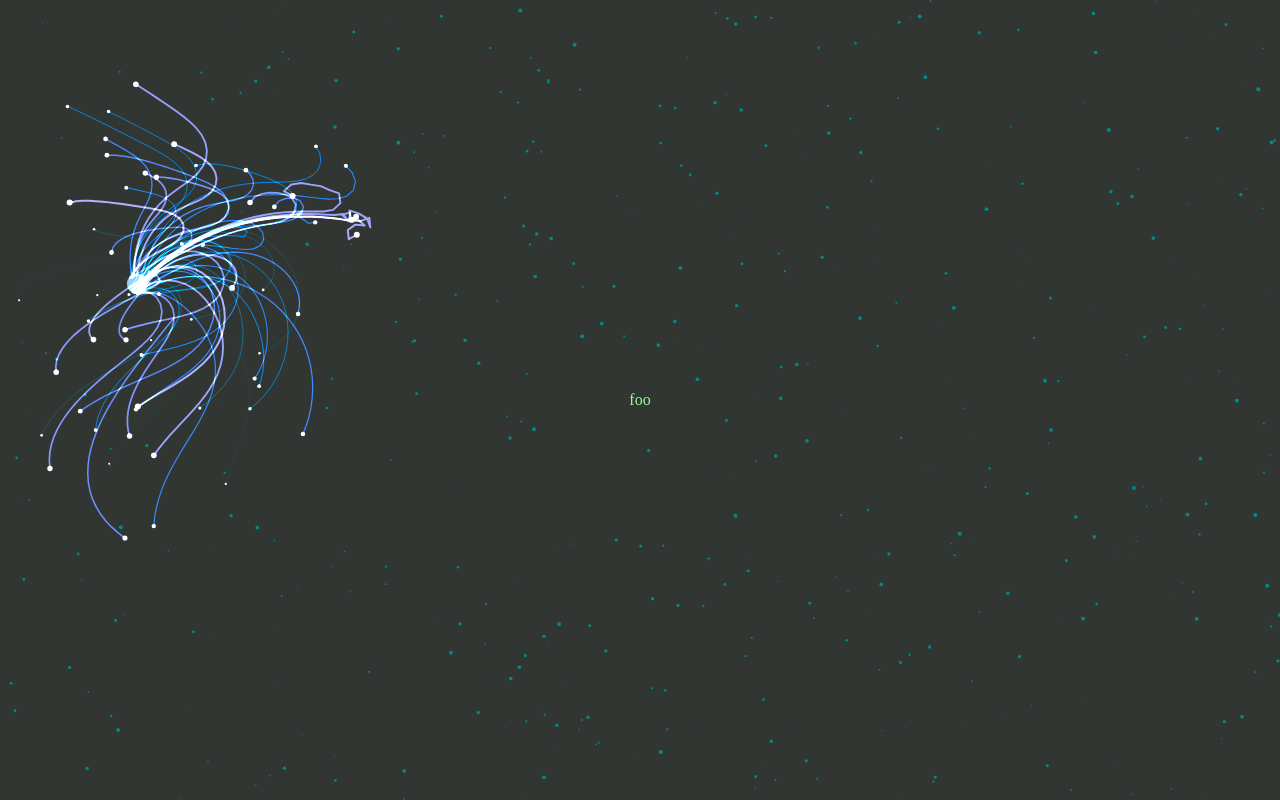
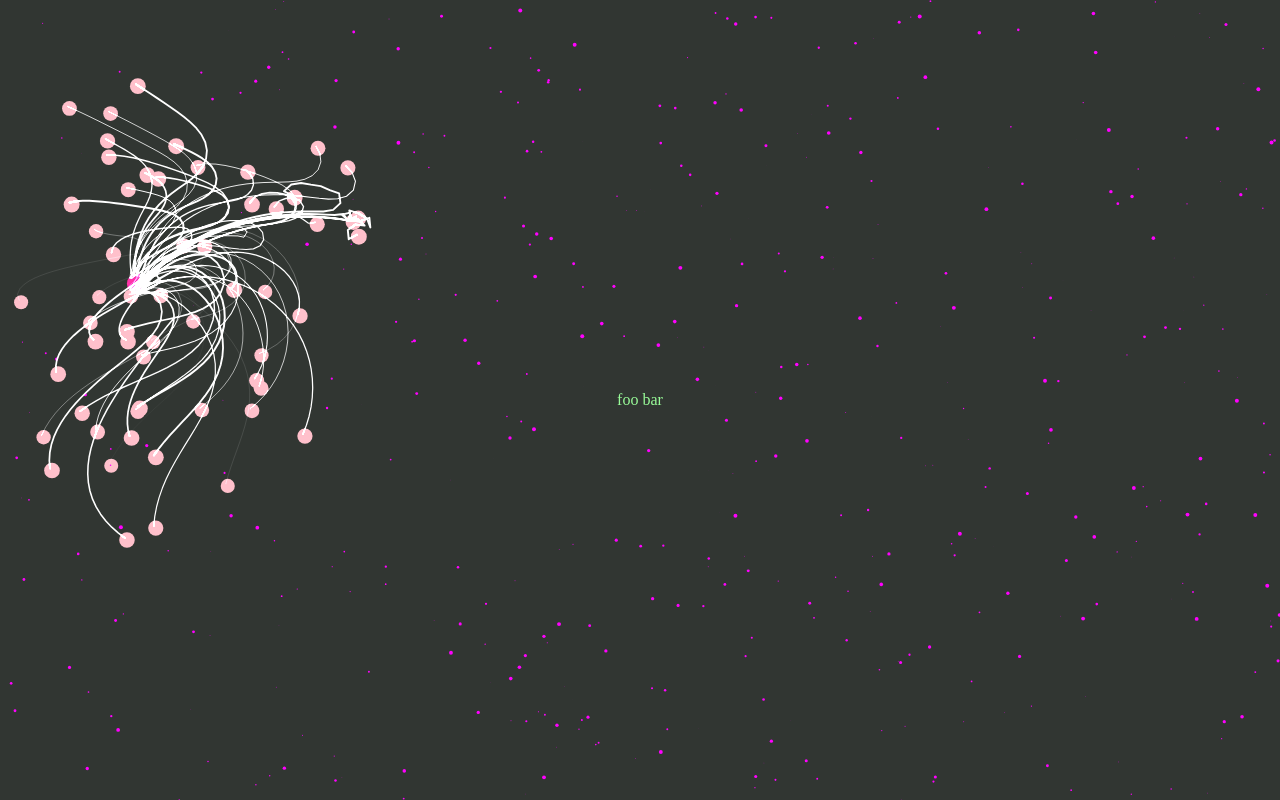
Before and after one commit to gntsqid/gntsqid.github.io, a plain HTML site: page docs/sandbox.html in a window 1280 px wide. Drawn offline with Linux system fonts and the light colour scheme.

Commit message:
altering colors of tentacles

```diff
--- a/docs/sandbox.html
+++ b/docs/sandbox.html
@@ -6,15 +6,15 @@
     <link rel="stylesheet" type="text/css" href="../styles/sandbox.css">
   </head>
   <body>
-    <p>foo</p>
+    <p>foo bar</p>
     <canvas id="canvas">
 
 
         <svg width="25" height="35" viewBox="0 0 884 1279" fill="none">
-          <path d="m791 298-1-1-2-1 3 2Zm13 91h-1 1Zm-13-92v1-1Zm0 1v-1 1Zm3 2-2-2h-1l3 2Zm-364 886-3 2h1l2-2Zm211-41v3-3Zm-22 41-3 2h1l2-2Zm-338 10-3-1 3 1Zm-33-32-1-4 1 4Z" fill="#0D0C22"></path>
-          <path class="y-path" d="M473 591c-46 20-98 42-166 42-28 0-56-4-84-12l47 480a80 80 0 0 0 80 74l88 3 96-3a80 80 0 0 0 79-74l50-530c-22-8-44-13-70-13-44 0-79 15-120 33Z" fill="#FFF"></path>
-          <path d="M79 386v1h1l-1-1Z" fill="#0ff33a7"></path>
-          <path d="m880 342-7-36c-7-31-21-62-54-73-10-4-22-5-30-13s-11-19-12-30l-11-61c-3-17-5-37-13-52-10-22-32-34-53-42-11-5-22-8-33-11C613 10 557 5 503 2c-66-4-132-2-198 3-48 5-100 10-146 27-17 6-35 14-47 27a51 51 0 0 0-10 61c8 14 22 24 37 31 19 8 39 15 60 19a1334 1334 0 0 0 417 7c19-3 31-27 25-44-6-21-24-28-44-25l-9 1h-2a1234 1234 0 0 1-313 1l-6-1h-1l-6-1a665 665 0 0 1-42-9 6 6 0 0 1 3-9 626 626 0 0 1 45-8l21-2a1336 1336 0 0 1 290 1l7 1h5l43 8c21 5 47 6 57 29 3 7 4 15 6 23l2 10a153589 153589 0 0 0 15 74 13 13 0 0 1-11 10l-3 1h-3a1670 1670 0 0 1-253 16 1976 1976 0 0 1-250-16l-7-1-15-3-52-8c-21-4-41-2-60 8-16 9-28 22-36 38-8 17-11 35-14 53-4 18-10 38-8 56 5 40 33 73 74 80a2072 2072 0 0 0 604 20 26 26 0 0 1 28 29l-3 37a15200479 15200479 0 0 1-55 528c-2 22-2 44-6 66-7 34-30 54-63 62-31 7-62 11-94 11l-105-1c-37 0-82-3-111-31-26-24-29-63-32-96l-14-131-25-242-17-157-1-8c-2-19-15-37-36-36-18 0-38 16-36 36l12 116 25 241 22 205 4 40c8 71 62 110 130 121 40 6 80 8 120 8 52 1 104 3 155-6 75-14 131-64 139-142a758975 758975 0 0 0 30-290l25-243 11-111a26 26 0 0 1 21-22c21-5 42-12 57-28 24-26 29-60 21-94ZM72 366v4-4Zm3 16 1 1-2-1h1Zm2 3c0 1 1 2 0 0Zm4 3Zm720-5c-8 7-20 11-31 12a2172 2172 0 0 1-667-2c-9-1-19-3-25-9-12-13-6-38-3-53 3-14 8-33 25-35 26-3 56 8 81 12a1787 1787 0 0 0 562-7c22-4 45-11 58 11 9 15 10 35 9 52-1 7-4 14-9 19Z" fill="#0D0C22"></path>
+          <path d="m791 298-1-1-2-1 3 2Zm13 91h-1 1Zm-13-92v1-1Zm0 1v-1 1Zm3 2-2-2h-1l3 2Zm-364 886-3 2h1l2-2Zm211-41v3-3Zm-22 41-3 2h1l2-2Zm-338 10-3-1 3 1Zm-33-32-1-4 1 4Z" fill="#ff33a7"></path>
+          <path class="y-path" d="M473 591c-46 20-98 42-166 42-28 0-56-4-84-12l47 480a80 80 0 0 0 80 74l88 3 96-3a80 80 0 0 0 79-74l50-530c-22-8-44-13-70-13-44 0-79 15-120 33Z" fill="#ff33a7"></path>
+          <path d="M79 386v1h1l-1-1Z" fill="#ff33a7"></path>
+          <path d="m880 342-7-36c-7-31-21-62-54-73-10-4-22-5-30-13s-11-19-12-30l-11-61c-3-17-5-37-13-52-10-22-32-34-53-42-11-5-22-8-33-11C613 10 557 5 503 2c-66-4-132-2-198 3-48 5-100 10-146 27-17 6-35 14-47 27a51 51 0 0 0-10 61c8 14 22 24 37 31 19 8 39 15 60 19a1334 1334 0 0 0 417 7c19-3 31-27 25-44-6-21-24-28-44-25l-9 1h-2a1234 1234 0 0 1-313 1l-6-1h-1l-6-1a665 665 0 0 1-42-9 6 6 0 0 1 3-9 626 626 0 0 1 45-8l21-2a1336 1336 0 0 1 290 1l7 1h5l43 8c21 5 47 6 57 29 3 7 4 15 6 23l2 10a153589 153589 0 0 0 15 74 13 13 0 0 1-11 10l-3 1h-3a1670 1670 0 0 1-253 16 1976 1976 0 0 1-250-16l-7-1-15-3-52-8c-21-4-41-2-60 8-16 9-28 22-36 38-8 17-11 35-14 53-4 18-10 38-8 56 5 40 33 73 74 80a2072 2072 0 0 0 604 20 26 26 0 0 1 28 29l-3 37a15200479 15200479 0 0 1-55 528c-2 22-2 44-6 66-7 34-30 54-63 62-31 7-62 11-94 11l-105-1c-37 0-82-3-111-31-26-24-29-63-32-96l-14-131-25-242-17-157-1-8c-2-19-15-37-36-36-18 0-38 16-36 36l12 116 25 241 22 205 4 40c8 71 62 110 130 121 40 6 80 8 120 8 52 1 104 3 155-6 75-14 131-64 139-142a758975 758975 0 0 0 30-290l25-243 11-111a26 26 0 0 1 21-22c21-5 42-12 57-28 24-26 29-60 21-94ZM72 366v4-4Zm3 16 1 1-2-1h1Zm2 3c0 1 1 2 0 0Zm4 3Zm720-5c-8 7-20 11-31 12a2172 2172 0 0 1-667-2c-9-1-19-3-25-9-12-13-6-38-3-53 3-14 8-33 25-35 26-3 56 8 81 12a1787 1787 0 0 0 562-7c22-4 45-11 58 11 9 15 10 35 9 52-1 7-4 14-9 19Z" fill="#ff33a7"></path>
         </svg>
       </a>
     </canvas>
--- a/scripts/tentarticles.js
+++ b/scripts/tentarticles.js
@@ -122,9 +122,9 @@ window.onload = function () {
         }
         c.strokeStyle =
           "hsl(" +
-          (this.rand * 60 + 180) +
+          (this.rand * 60 + 10) +
           ",100%," +
-          (this.rand * 60 + 25) +
+          (this.rand * 44440 + 25) +
           "%)";
         c.lineWidth = this.rand * 2;
         c.lineCap = "round";
@@ -136,11 +136,11 @@ window.onload = function () {
     show2(target) {
       c.beginPath();
       if (dist(this.x, this.y, target.x, target.y) <= this.l) {
-        c.arc(this.x, this.y, 2 * this.rand + 1, 0, 2 * Math.PI);
-        c.fillStyle = "white";
+        c.arc(this.x + 2, this.y + 2, this.rand + 7,0, 3 * Math.PI + 50);
+        c.fillStyle = "pink";
       } else {
         c.arc(this.x, this.y, this.rand * 2, 0, 2 * Math.PI);
-        c.fillStyle = "darkcyan";
+        c.fillStyle = "magenta";
       }
       c.fill();
     }
@@ -198,7 +198,7 @@ window.onload = function () {
       0,
       2 * Math.PI
     );
-    c.fillStyle = "hsl(210,100%,80%)";
+    c.fillStyle = "hsl(326,100%,60%)";
     c.fill();
 
     for (i = 0; i < numt; i++) {
```
